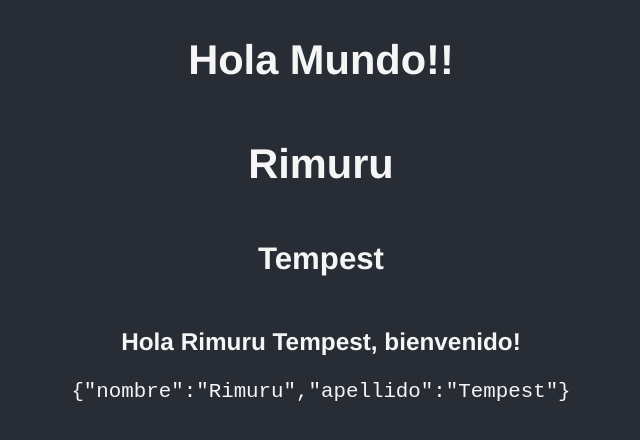
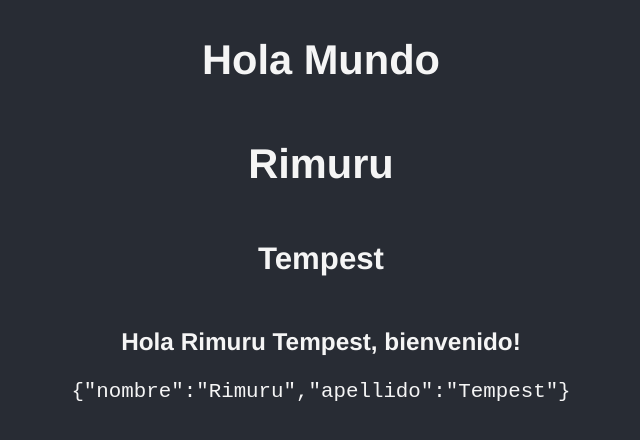
Before and after one commit to sebadio/React-Course, a React (Vite) app in the folder 03-counter-app/: page / in a window 1280 px wide. Shown: the top 440 px of the page, without its empty margins (319-959 px from the left). Built offline with nearby package versions, Linux system fonts and the light colour scheme.

Commit message:
Comunicacion entre componentes

```diff
--- a/03-counter-app/src/FirstApp.jsx
+++ b/03-counter-app/src/FirstApp.jsx
@@ -1,5 +1,5 @@
-function App() {
-  return <h1>Hola Mundo!!</h1>;
+function App({ title }) {
+  return <h1> {title} </h1>;
 }
 
 export default App;
--- a/03-counter-app/src/main.jsx
+++ b/03-counter-app/src/main.jsx
@@ -6,7 +6,7 @@ import RimuruFunction from "./Rimuru";
 
 ReactDOM.createRoot(document.getElementById("root")).render(
   <React.StrictMode>
-    <App />
+    <App title={"Hola Mundo"} />
     <RimuruFunction></RimuruFunction>
   </React.StrictMode>
 );
```
